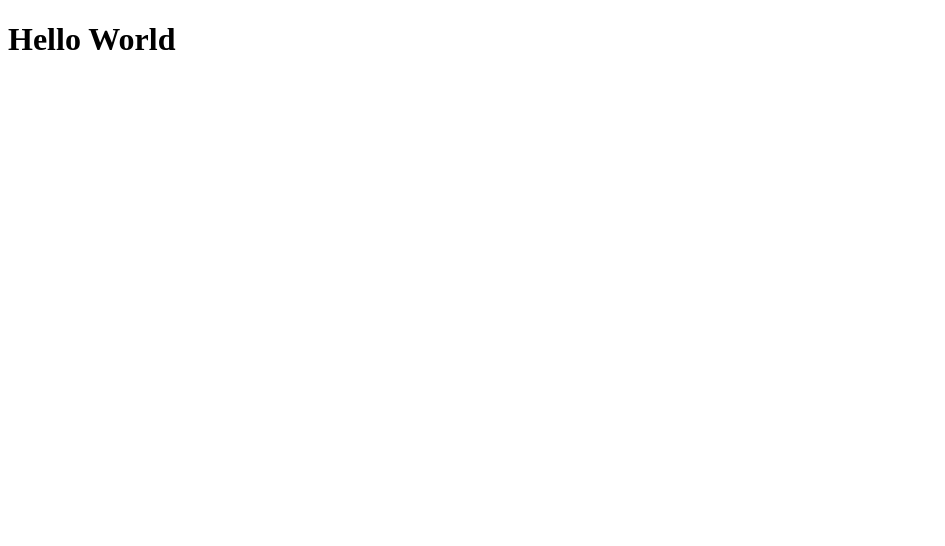
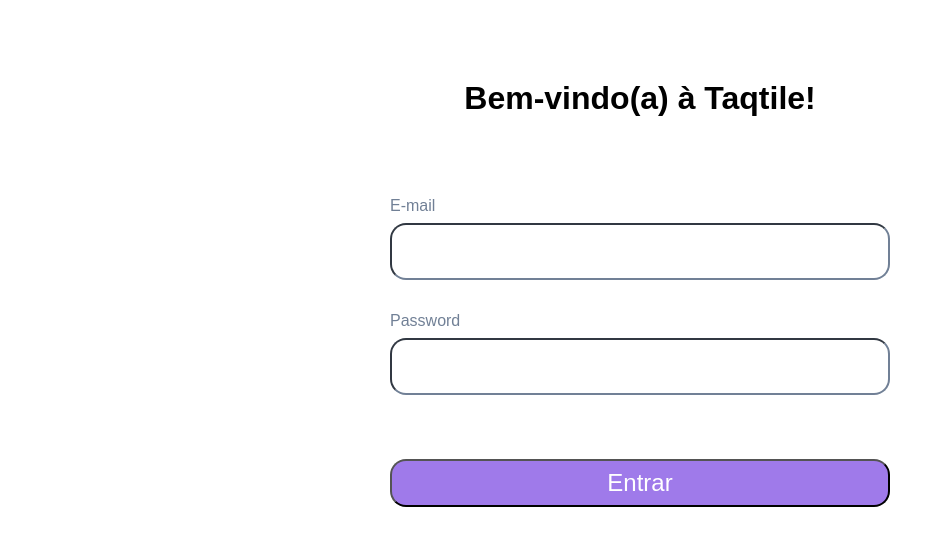
Before and after one commit to indigotech/onboard-fernando-correia, a React (Create React App) app: page / in a window 1280 px wide. Shown: the top 546 px of the page, without its empty margins (0-945 px from the left). Built offline with nearby package versions, Linux system fonts and the light colour scheme.

Commit message:
login forms implemented

```diff
--- a/package.json
+++ b/package.json
@@ -13,6 +13,7 @@
     "react": "^17.0.2",
     "react-dom": "^17.0.2",
     "react-scripts": "4.0.3",
+    "styled-components": "^5.3.1",
     "typescript": "^4.4.2",
     "web-vitals": "^1.0.1"
   },
@@ -41,6 +42,7 @@
     ]
   },
   "devDependencies": {
+    "@types/styled-components": "^5.1.13",
     "@typescript-eslint/eslint-plugin": "^4.30.0",
     "@typescript-eslint/parser": "^4.30.0",
     "eslint": "^7.32.0",
--- a/src/App.tsx
+++ b/src/App.tsx
@@ -1,9 +1,7 @@
-import React from 'react';
+import { LoginForm } from './components/LoginForm';
 
-function App() {
-  return (
-    <h1>Hello World</h1>
-  );
+function App(): JSX.Element {
+  return <LoginForm />;
 }
 
 export default App;
--- /dev/null
+++ b/src/components/LoginForm/index.tsx
@@ -0,0 +1,19 @@
+import { Container } from './style';
+
+export function LoginForm(): JSX.Element {
+  return (
+    <Container>
+      <h1>Bem-vindo(a) à Taqtile!</h1>
+
+      <form>
+        <label htmlFor='login-form-email'>E-mail</label>
+        <input id='login-form-email' type='text' name='E-mail' />
+
+        <label htmlFor='login-form-password'>Password</label>
+        <input id='login-form-password' type='password' name='Password' />
+
+        <button type='submit'>Entrar</button>
+      </form>
+    </Container>
+  );
+}
--- /dev/null
+++ b/src/components/LoginForm/style.ts
@@ -0,0 +1,36 @@
+import styled from 'styled-components';
+
+export const Container = styled.div`
+  max-width: 500px;
+  margin: 5rem auto;
+  text-align: center;
+  font-family: sans-serif;
+
+  form {
+    text-align: start;
+    margin: 5rem 0;
+    color: #718096;
+
+    input {
+      padding: 1rem 2rem;
+      box-sizing: border-box;
+      font-size: large;
+      margin: 0.5rem 0 2rem 0;
+      display: block;
+      width: 100%;
+      border-radius: 1rem;
+      border-color: #718096;
+    }
+
+    button {
+      width: 100%;
+      font-size: x-large;
+      padding: 0.5rem 0;
+      margin-top: 2rem;
+      border-radius: 1rem;
+      background-color: #9F7AEA;
+      color: white;
+      cursor: pointer;
+    }
+  }
+`;
```
Also changed, not shown: 1 other file (tests, documents, lock files or other folders).
